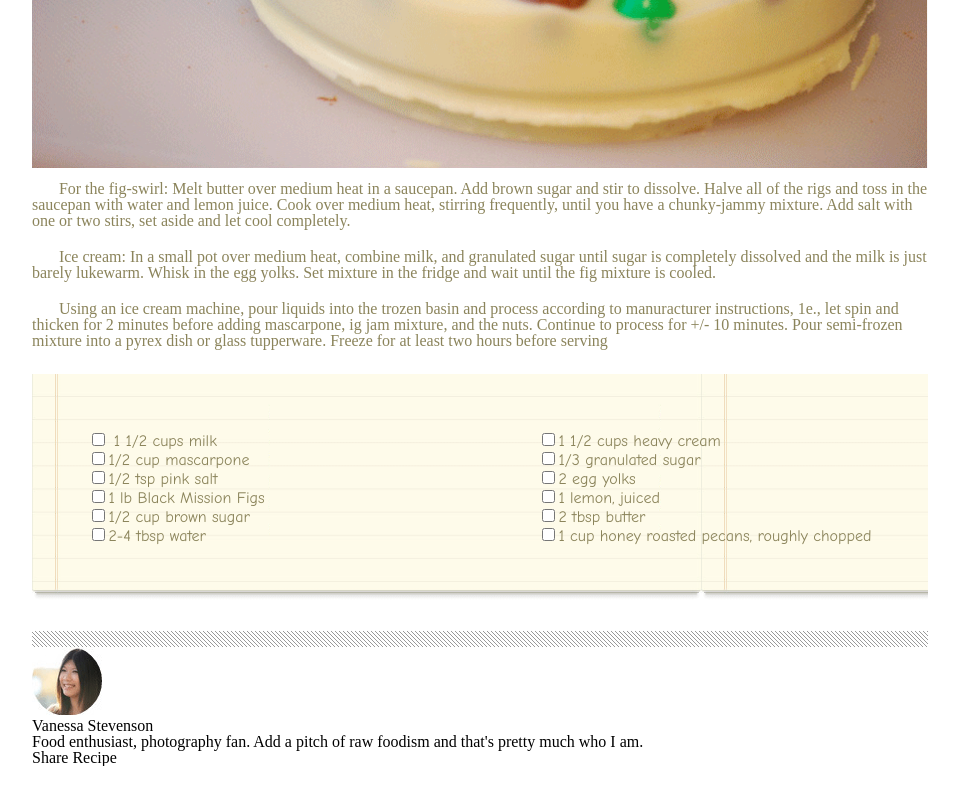
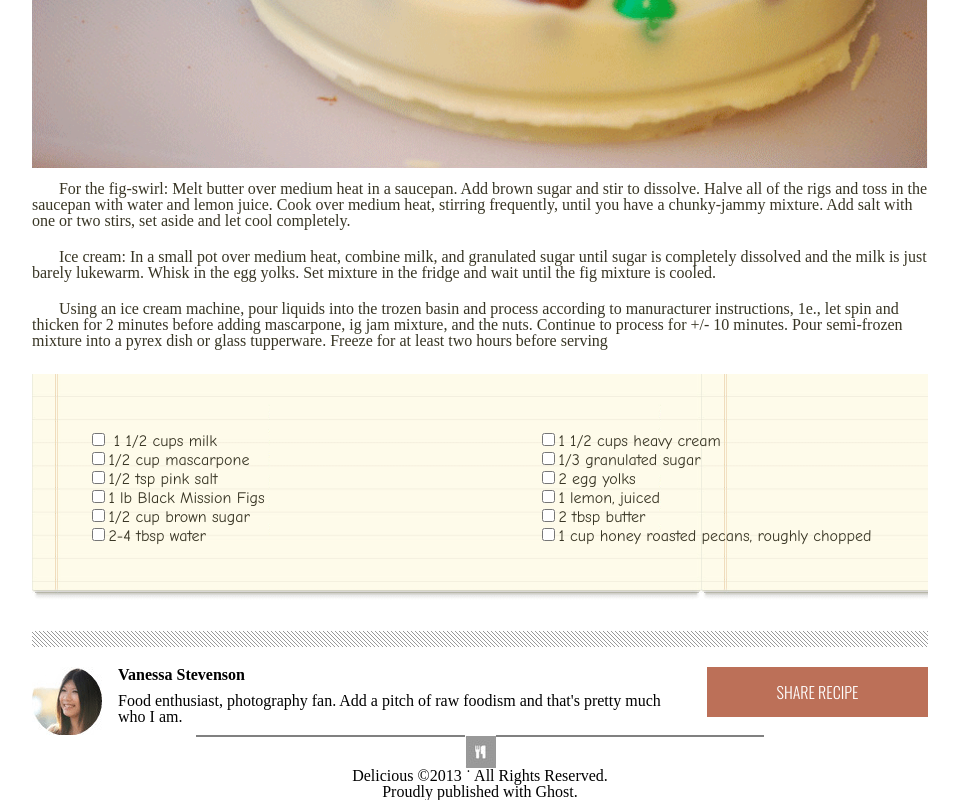
Before and after one commit to gorfllord/chocolate-pizza, a plain HTML site: page index.html in a window 1280 px wide. Shown: the part 617-1417 px from the top of the page, without its empty margins (160-1119 px from the left). Before the commit the page ends 1383 px from the top, so only its background shows below. Drawn offline with nearby package versions, Linux system fonts and the light colour scheme.

Commit message:
hour 4 complete

```diff
--- a/css/style.css
+++ b/css/style.css
@@ -84,7 +84,7 @@ h1 {
 .para {
   text-indent: 3%;
   padding: 10px 0;
-  color: rgb(139, 132, 91);
+  color: rgb(56, 53, 36);
 }
 .para:last-child {
   padding-bottom: 25px;
@@ -96,6 +96,47 @@ h1 {
   padding: 6.3%;
   font-family: "comic sans ms", "comic sans", cursive;
   justify-content: space-between;
-  color: rgb(139, 132, 91);
+  color: rgb(56, 53, 36);
   margin-bottom: 30px;
 }
+#bio {
+  display: flex;
+  padding-top: 20px;
+}
+#bio article {
+  padding: 0 15px ;
+}
+h3 {
+  font-weight: bold;
+  padding-bottom: 10px;
+}
+#shareRecipe {
+  background-color: rgb(188,112,88);
+  color: white;
+  width: 240px;
+  height: 50px;
+  font-family: "Oswald", sans-serif;
+  display: flex;
+  justify-content: center;
+  align-items: center;
+  padding: 10px ;
+  margin-left: 15px;
+}
+div {
+  border: 1px solid gray;
+  height: 1px;
+  width: 30%;
+  display: flex;
+}
+#footerlogo {
+  display: flex;
+  align-content: center;
+  justify-content: center;
+}
+footer {
+  display: flex;
+  flex-direction: column;
+}
+footer section {
+text-align: center;
+}
--- a/index.html
+++ b/index.html
@@ -8,7 +8,7 @@
   <link rel="stylesheet" href="css/reset.css">
   <link rel="preconnect" href="https://fonts.googleapis.com">
   <link rel="preconnect" href="https://fonts.gstatic.com" crossorigin>
-  <link href="https://fonts.googleapis.com/css2?family=Yellowtail&display=swap" rel="stylesheet">
+  <link href="https://fonts.googleapis.com/css2?family=Yellowtail&family=Oswald:wght@300&display=swap" rel="stylesheet">
   <link rel="stylesheet" href="css/style.css">
 </head>
 
@@ -75,15 +75,25 @@
       </article>
     </section>
     <section class="borderLine"></section>
-    <section>
+    <section id="bio">
       <img src="assets/van-pic.png">
+      <article>
       <h3>Vanessa Stevenson</h3>
       <p>Food enthusiast, photography fan. Add a pitch of raw foodism and that's pretty much who I am.</p>
-      <p id="shareRecipe">Share Recipe</p>
+    </article>
+      <p id="shareRecipe"><span>SHARE RECIPE</span></p>
     </section>
   </main>
   <footer>
-
+    <section id="footerlogo">
+    <div></div>
+    <img id="small-logo" src="assets/small-logo.png">
+    <div></div>
+  </section>
+  <section>
+    <p>Delicious &copy;2013 &dot; All Rights Reserved. </p>
+    <p>Proudly published with Ghost.</p>
+  </section>
   </footer>
 </body>
 
```
